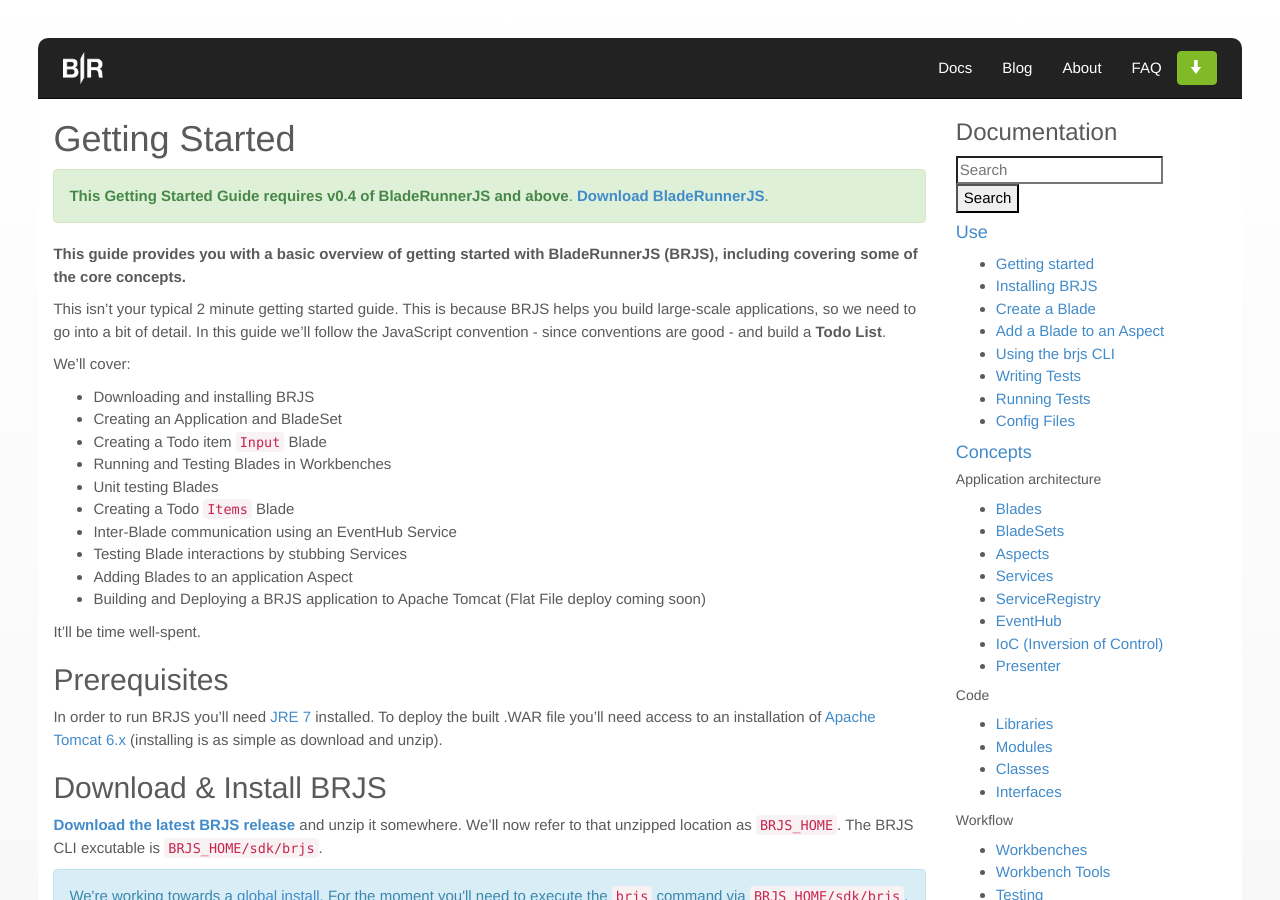
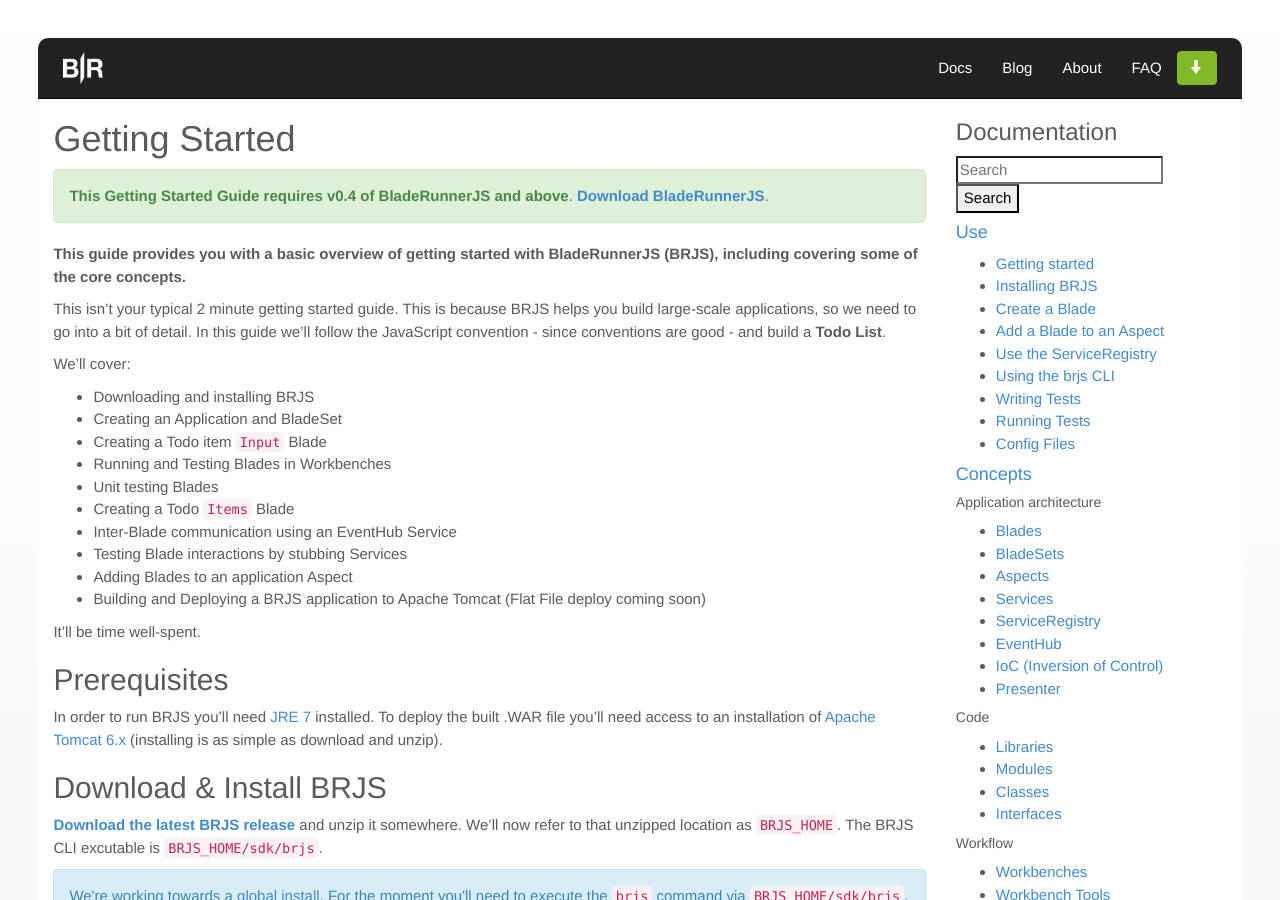
Before and after one commit to BladeRunnerJS/brjs-site, a Jekyll site: the page built from docs/use/getting_started.md, in a window 1280 px wide and 900 px high. Built offline with Jekyll 4.4.1, drawn with Linux system fonts in a browser that asks for light colours; nearby versions of some CDN libraries; Markdown is read by kramdown in place of the engine named in the settings.

Commit message:
Adding "use" ServiceRegistry

```diff
--- a/_includes/docs/use/toc.html
+++ b/_includes/docs/use/toc.html
@@ -3,6 +3,7 @@
   <li><a href="/docs/use/install/">Installing BRJS</a></li>
   <li><a href="/docs/use/create_blade/">Create a Blade</a></li>
   <li><a href="/docs/use/add_blade_to_aspect/">Add a Blade to an Aspect</a></li>
+  <li><a href="/docs/use/service_registry/">Use the ServiceRegistry</a></li>
   <li><a href="/docs/use/commandline/">Using the brjs CLI</a></li>
   <li><a href="/docs/use/writing_tests/">Writing Tests</a></li>
   <li><a href="/docs/use/running_tests/">Running Tests</a></li>
--- a/docs/use/getting_started.md
+++ b/docs/use/getting_started.md
@@ -18,16 +18,20 @@
 
 We'll cover:
 
-* Downloading and installing BRJS
-* Creating an Application and BladeSet
-* Creating a Todo item `Input` Blade
-* Running and Testing Blades in Workbenches
-* Unit testing Blades
-* Creating a Todo `Items` Blade
-* Inter-Blade communication using an EventHub Service
-* Testing Blade interactions by stubbing Services
-* Adding Blades to an application Aspect
-* Building and Deploying a BRJS application to Apache Tomcat (Flat File deploy coming soon)
+<div id="page_toc">
+  <ul>
+  <li>Downloading and installing BRJS</li>
+  <li>Creating an Application and BladeSet</li>
+  <li>Creating a Todo item <code>Input</code> Blade</li>
+  <li>Running and Testing Blades in Workbenches</li>
+  <li>Unit testing Blades</li>
+  <li>Creating a Todo <code>Items</code> Blade</li>
+  <li>Inter-Blade communication using an EventHub Service</li>
+  <li>Testing Blade interactions by stubbing Services</li>
+  <li>Adding Blades to an application Aspect</li>
+  <li>Building and Deploying a BRJS application to Apache Tomcat (Flat File deploy coming soon)</li>
+  </ul>
+</div>
 
 It'll be time well-spent.
 
```
Also changed, not shown: docs/concepts/service_registry.md (+2 -69 lines), docs/use/service_registry.md (added, +82 -0 lines).
